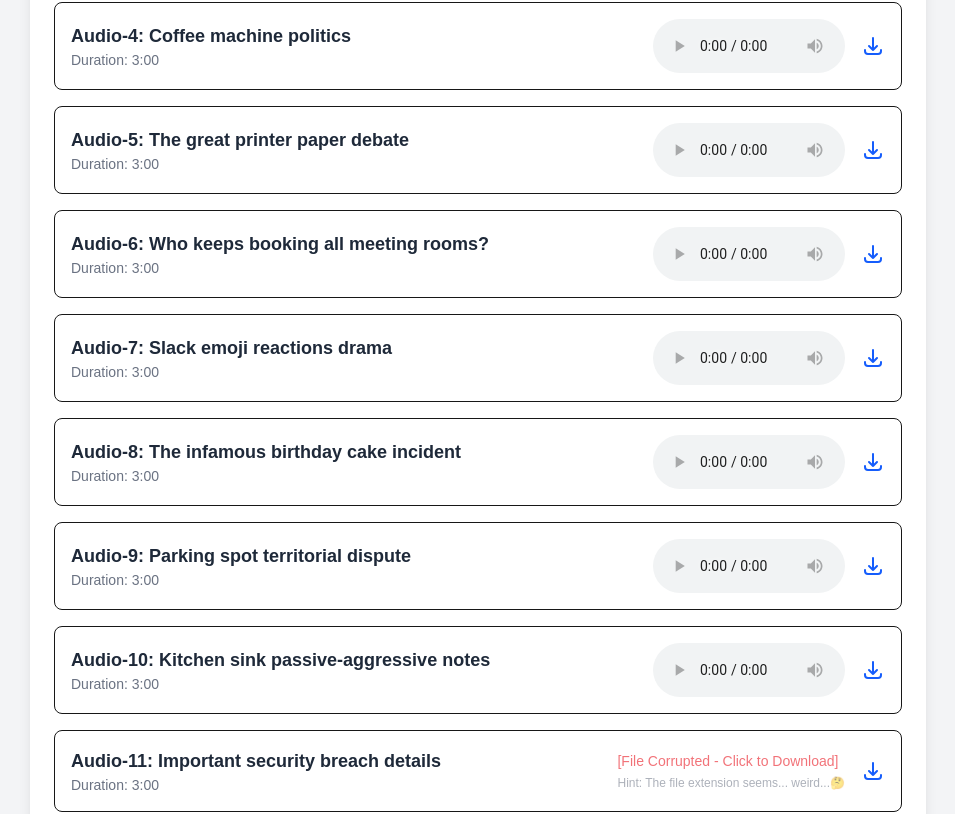
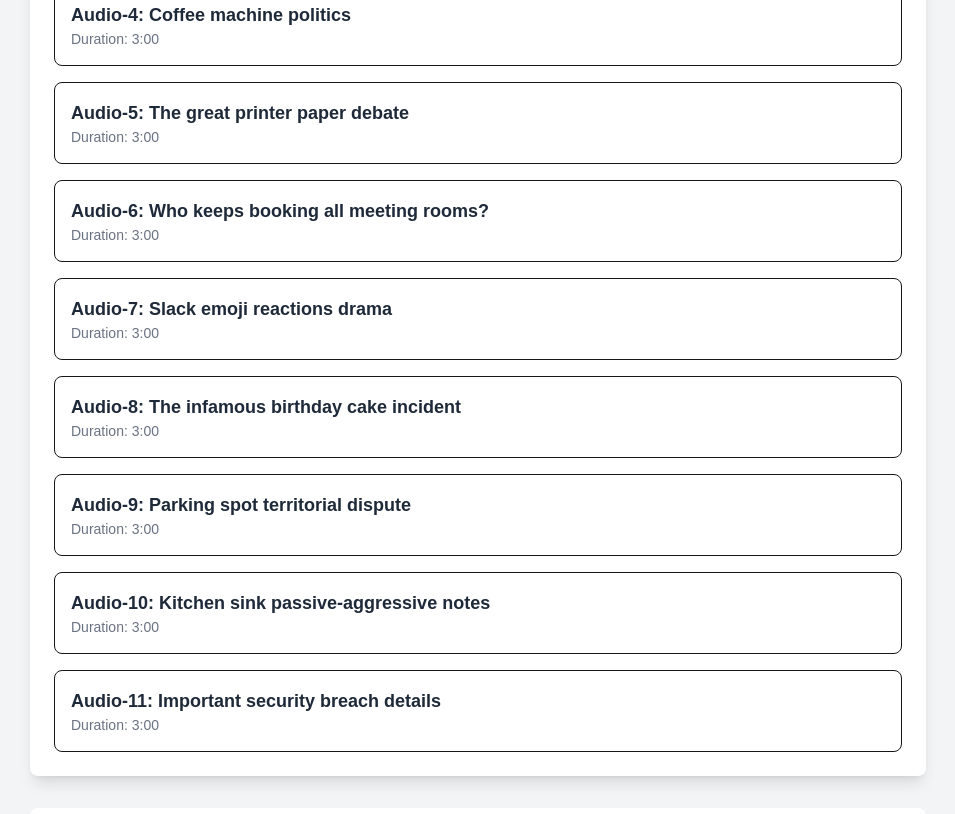
Before and after one commit to ANAS727189/TreasureHunt, a Next.js app: page /dashboard/stack/hr-complaints in a window 1280 px wide. Shown: the part 500-1314 px from the top of the page, without its empty margins (162-1117 px from the left). Built offline with nearby package versions, Linux system fonts and the light colour scheme.

Commit message:
feat: added final path

```diff
--- a/app/dashboard/stack/hr-complaints/page.tsx
+++ b/app/dashboard/stack/hr-complaints/page.tsx
@@ -2,24 +2,17 @@
 
 import { useState, useEffect } from 'react';
 import Link from 'next/link';
-import Image from 'next/image';
 
 export default function HRComplaints() {
-  // Track which audio file is playing and which has error
-  const [errorFile, setErrorFile] = useState<number | null>(null);
-  const [playingFile, setPlayingFile] = useState<number | null>(null);
   const [puzzleProgress, setPuzzleProgress] = useState<string | null>(null);
 
-  // Check puzzle progress on component mount
   useEffect(() => {
-    // Only run on client side
     if (typeof window !== 'undefined') {
       const progress = localStorage.getItem('puzzleProgress');
       setPuzzleProgress(progress);
     }
   }, []);
 
-  // Define the list of audio files
   const audioFiles = [
     { id: 1, title: "Complaint about Brenda's yogurt in the fridge", duration: "3:00" },
     { id: 2, title: "Thermostat wars escalate to HR", duration: "3:00" },
@@ -34,30 +27,7 @@ export default function HRComplaints() {
     { id: 11, title: "Important security breach details", duration: "3:00" },
   ];
 
-  // Get the correct file name based on ID
-  const getAudioFileName = (fileId: number) => {
-    if (fileId === 11) return 'Audio-11.txt.m4a';
-    return `Audio-${fileId}.m4a`;
-  };
 
-  // Handle audio play and error states
-  const handlePlay = (fileId: number) => {
-    setPlayingFile(fileId);
-    // Simulate error for file 11 after a short delay
-    if (fileId === 11) {
-      setTimeout(() => {
-        setErrorFile(11);
-      }, 500);
-    }
-  };
-
-  const handleAudioError = (fileId: number) => {
-    if (fileId === 11) {
-      setErrorFile(11);
-    }
-  };
-
-  // URLs for potential next steps - dynamically shown based on progress
   const getNavigationLinks = () => {
     const baseLinks = [
       { href: '/dashboard/stack/hr-values', text: 'Employee Value Framework' },
@@ -65,7 +35,6 @@ export default function HRComplaints() {
       { href: '/tu-nalla-hi-marega', text: 'Exit Interview Policy' },
     ];
 
-    // Only show HR Portal (the winning path) after GRIND puzzle is solved
     if (puzzleProgress === 'GRIND_SOLVED') {
       baseLinks.push(
         { href: '/dashboard/stack/hr-portal', text: 'HR Internal Portal' }
@@ -98,37 +67,6 @@ export default function HRComplaints() {
                     </h3>
                     <p className="text-sm text-gray-500">Duration: {file.duration}</p>
                   </div>
-                  <div className="flex items-center space-x-4">
-                    {file.id === 11 && errorFile === 11 ? (
-                      <div className="text-red-600 text-sm animate-pulse">
-                        [File Corrupted - Click to Download]
-                        <div className="text-xs text-gray-500 mt-1">
-                          Hint: The file extension seems... weird...🤔
-                        </div>
-                      </div>
-                    ) : (
-                      <>
-                        <audio
-                          onPlay={() => handlePlay(file.id)}
-                          onError={() => handleAudioError(file.id)}
-                          controls
-                          className="w-48"
-                        >
-                          <source src={`/audio/${getAudioFileName(file.id)}`} type="audio/mp4" />
-                          Your browser does not support the audio element.
-                        </audio>
-                      </>
-                    )}
-                    <a
-                      href={`/audio/${getAudioFileName(file.id)}`}
-                      download={getAudioFileName(file.id)}
-                      className="text-blue-600 hover:text-blue-800"
-                    >
-                      <svg className="w-6 h-6" fill="none" stroke="currentColor" viewBox="0 0 24 24">
-                        <path strokeLinecap="round" strokeLinejoin="round" strokeWidth={2} d="M4 16v1a3 3 0 003 3h10a3 3 0 003-3v-1m-4-4l-4 4m0 0l-4-4m4 4V4" />
-                      </svg>
-                    </a>
-                  </div>
                 </div>
               </div>
             ))}
--- a/app/dashboard/stack/hr-portal/page.tsx
+++ b/app/dashboard/stack/hr-portal/page.tsx
@@ -12,7 +12,6 @@ export default function HRPortal() {
   const handleSubmit = (e: React.FormEvent) => {
     e.preventDefault();
 
-    // Check for the password variations
     const validPasswords = ['README', 'readme', 'Readme'];
     if (validPasswords.includes(password)) {
       router.push('/yay-i-got-the-job-in-MTV-haha');
--- a/app/dashboard/stack/hr-values/internal-server/page.tsx
+++ b/app/dashboard/stack/hr-values/internal-server/page.tsx
@@ -1,11 +1,8 @@
 'use client';
-
 import { useEffect } from 'react';
-import Image from 'next/image';
 
 export default function InternalServer() {
   useEffect(() => {
-    // Mark the GRIND puzzle as solved when they reach this page
     if (typeof window !== 'undefined') {
       localStorage.setItem('puzzleProgress', 'GRIND_SOLVED');
     }
@@ -15,7 +12,6 @@ export default function InternalServer() {
     <main className="min-h-screen bg-gray-100 py-12 px-4 sm:px-6 lg:px-8">
       <div className="max-w-3xl mx-auto">
         <div className="bg-white rounded-lg shadow-xl overflow-hidden">
-          {/* Terminal Header */}
           <div className="bg-gray-900 px-4 py-2 flex items-center space-x-2">
             <div className="w-3 h-3 rounded-full bg-red-500"></div>
             <div className="w-3 h-3 rounded-full bg-yellow-500"></div>
@@ -23,7 +19,6 @@ export default function InternalServer() {
             <span className="ml-2 text-gray-400 text-sm">dev-notes.md</span>
           </div>
 
-          {/* Content */}
           <div className="p-6 space-y-6">
             <div className="border-b border-gray-200 pb-6">
               <h1 className="text-3xl font-bold text-gray-900 mb-2">Dev Team Notes</h1>
```
Also changed, not shown: app/dashboard/stack/hr-values/page.tsx (+1 -9 lines).
